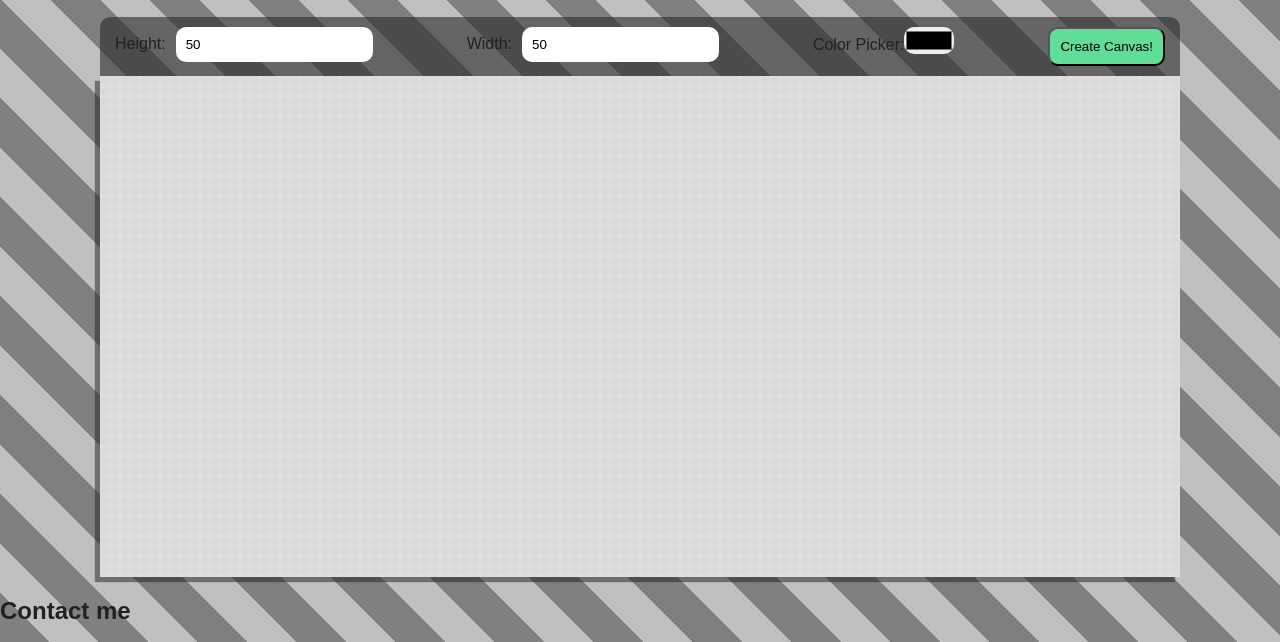
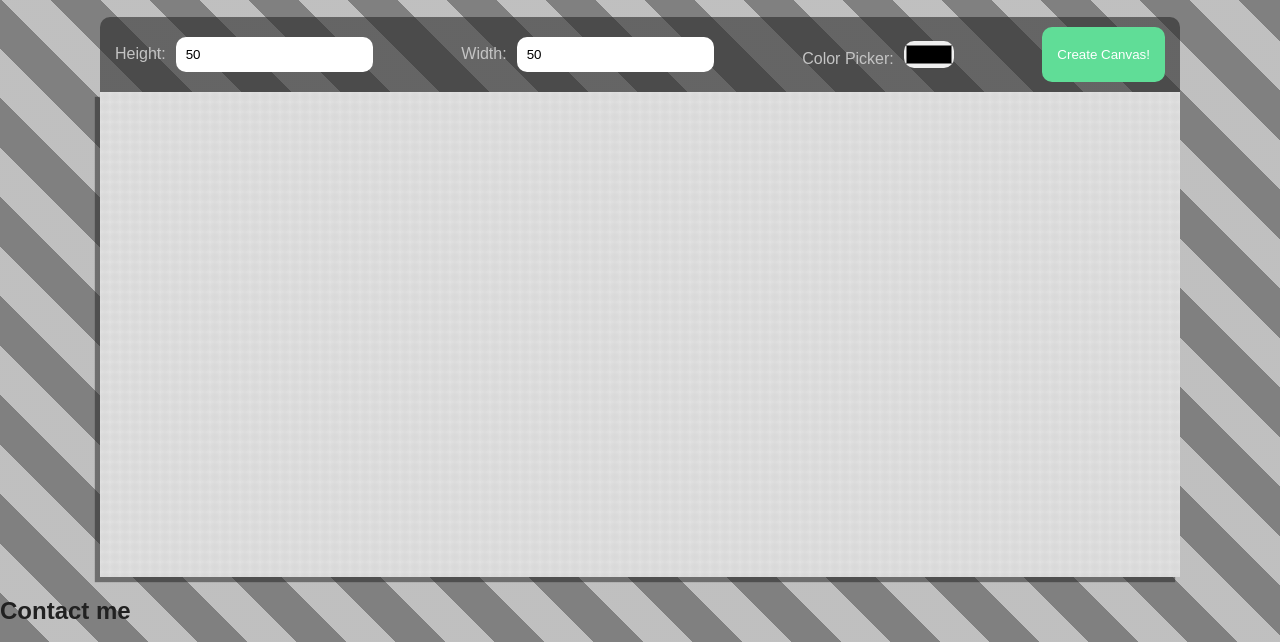
Before and after one commit to dor4231/Pixel_Art, a plain HTML site: page index.html in a window 1280 px wide. Shown: the part 158-800 px from the top of the page. Drawn offline with Linux system fonts and the light colour scheme.

Commit message:
Change the controls styling, background, color and arrangement.

```diff
--- a/css/app.css
+++ b/css/app.css
@@ -59,8 +59,14 @@ header p {
     flex-basis: 10%;
     display: flex;
     justify-content: space-between;
+    align-items: center;
     background: rgba(40,40,40, 0.6);
     border-radius: 10px 10px 0 0;
+    color: #c4c4c4;
+}
+
+.app-controls label {
+    margin-right: 10px;
 }
 
 .app-controls div {
@@ -71,13 +77,14 @@ header p {
     padding: 10px;
     border-radius: 10px;
     border: none;
-    margin-left: 10px;
 }
 
 .app-controls button {
-    padding: 10px;
+    padding: 20px 15px;
     background: #60dd97;
     border-radius: 10px;
+    color: #fff;
+    border: none;
 }
 
 .app-controls input[type=color] {
```
